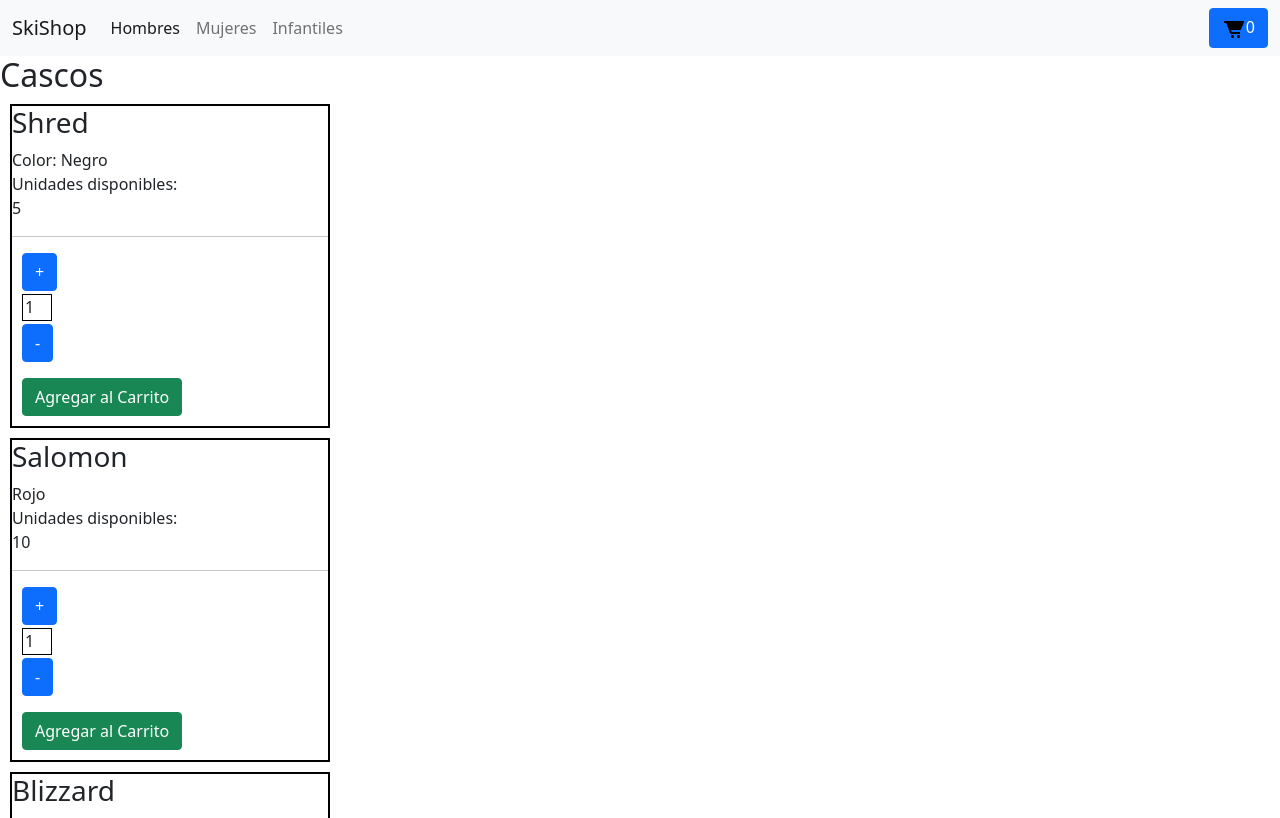
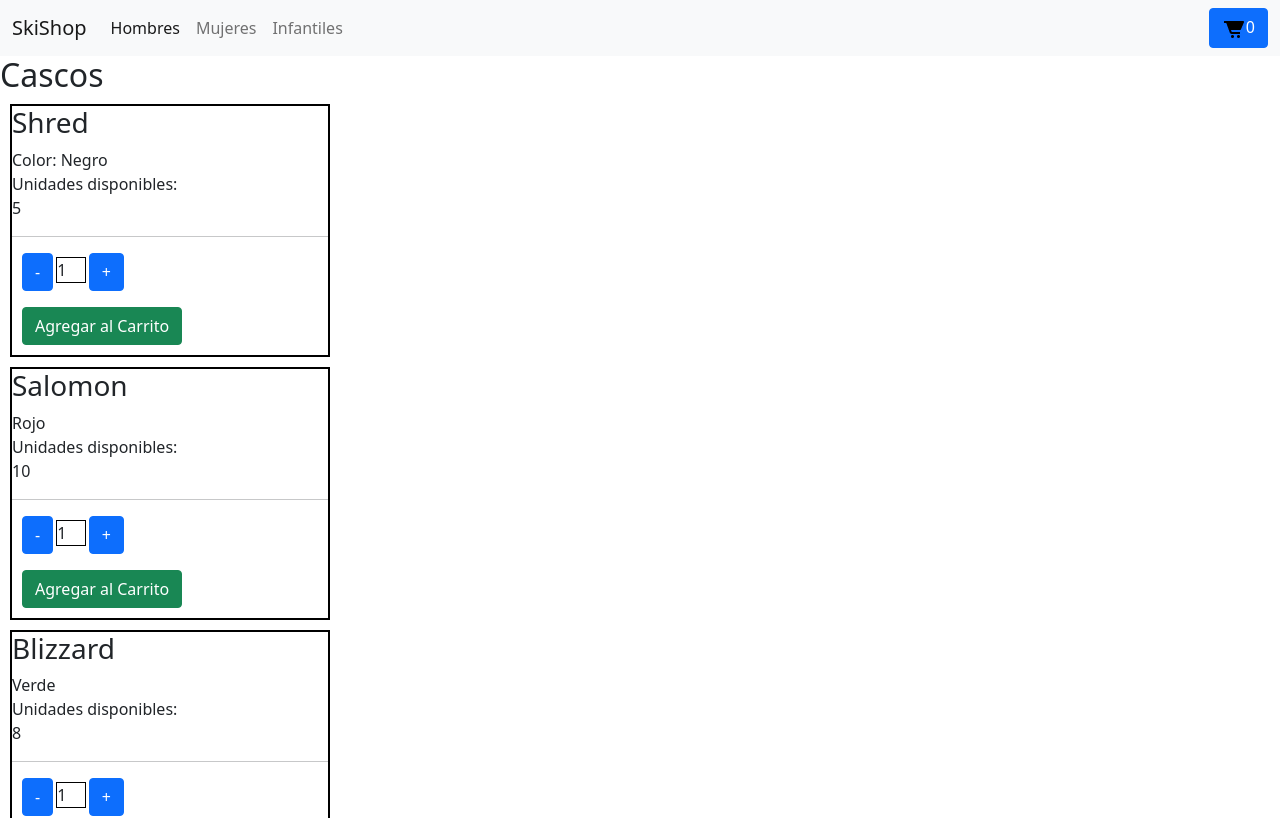
Before and after one commit to francobarbato/ecommerce-barbato, a React (Create React App) app in the folder ecommerce-barbato/: page / in a window 1280 px wide. Shown: the top 818 px of the page. Built offline with nearby package versions, Linux system fonts and the light colour scheme.

Commit message:
css buttons

```diff
--- a/ecommerce-barbato/src/App.css
+++ b/ecommerce-barbato/src/App.css
@@ -45,8 +45,8 @@
   margin: 10px;
 }
 .box{
-  margin-top: 3px;
-  margin-bottom: 3px;
+  margin-left: 3px;
+  margin-right: 3px;
   border: 1px solid #000;
   width: 10%;
 }
--- a/ecommerce-barbato/src/componentes/ItemCount.js
+++ b/ecommerce-barbato/src/componentes/ItemCount.js
@@ -22,9 +22,9 @@ function ItemCount(props){
        return(
         <>
         <div className="ItemCount">
+            <button  type="button" className="btn btn-primary" onClick={decrement}>-</button>
+            <label className="box" for="unidades">{unidades}</label>
             <button  type="button" className="btn btn-primary" onClick={increment}>+</button>
-            <option className="box">{unidades}</option>
-            <button  type="button" className="btn btn-primary" onClick={decrement}>-</button>
             <div>
                 <button type="button" className="btn btn-success mt-3" onClick={agregar}>Agregar al Carrito</button>
             </div>
```
Also changed, not shown: ecommerce-barbato/src/componentes/ItemListContainer.js (line endings or trailing spaces).
